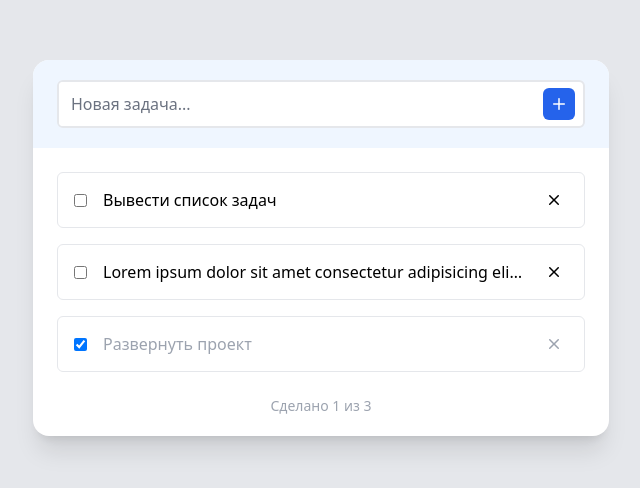
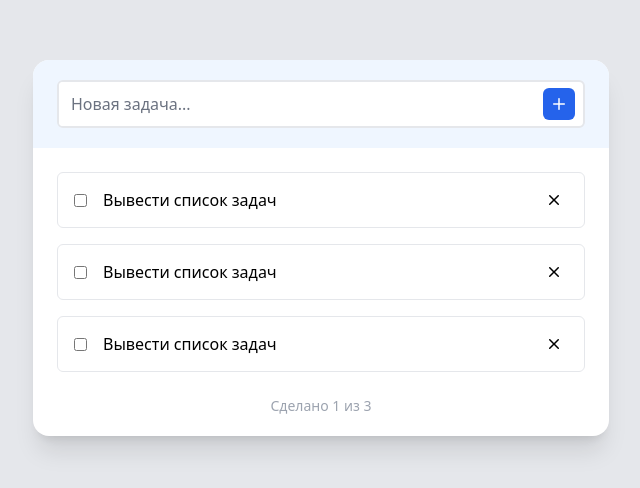
Before and after one commit to gldkru/React-todo, a React (Vite) app: page / in a window 1280 px wide. Shown: the part 152-640 px from the top of the page, without its empty margins (319-959 px from the left). Built offline with nearby package versions, Linux system fonts and the light colour scheme.

Commit message:
feat(components): Todo - Single Responsibility

```diff
--- a/src/components/Todo/Todo.jsx
+++ b/src/components/Todo/Todo.jsx
@@ -1,69 +1,19 @@
-import { Button } from '../ui/Button'
-import { PlusIcon } from '../ui/icons/Plus'
-import { RemoveIcon } from '../ui/icons/Remove'
+import { List, Task, Counter, Content, Header, Footer, AddForm } from './components'
 
 export const Todo = () => {
   return (
-    <div className='m-auto w-full max-w-xl overflow-hidden rounded-2xl bg-white shadow-xl'>
-      {/* Header */}
-      <div className='bg-blue-50 px-6 py-5'>
-        {/* Task add form */}
-        <form action='#' className='flex h-12 w-full items-center overflow-hidden rounded-md border-2 bg-white pr-2'>
-          <input
-            type='text'
-            className='h-full grow px-3 placeholder:text-gray-500 focus:outline-none'
-            placeholder='Новая задача...'
-          />
-          <Button className='bg-blue-600 text-white hover:bg-blue-500'>
-            <PlusIcon />
-          </Button>
-        </form>
-      </div>
-      {/* Content (TaskList) */}
-      <div className='space-y-4 p-6'>
-        {/* Task */}
-        {/* label for checkbox click scope */}
-        <label className='flex h-14 items-center space-x-4 rounded-md border p-4'>
-          {/* Task checkbox */}
-          <input type='checkbox' className='shrink-0' />
-          {/* Task name */}
-          <div className='grow truncate'>Вывести список задач</div>
-          {/* Task remove */}
-          <Button size='small' className='shrink-0 hover:bg-red-600 hover:text-white'>
-            <RemoveIcon />
-          </Button>
-        </label>
-
-        {/* Task with long text */}
-        <label className='flex h-14 items-center space-x-4 rounded-md border p-4'>
-          {/* Task checkbox */}
-          <input type='checkbox' className='shrink-0' />
-          {/* Task name */}
-          <div className='grow truncate'>
-            Lorem ipsum dolor sit amet consectetur adipisicing elit. Quos iure temporibus blanditiis et adipisci, iusto
-            ipsam cum unde repellendus saepe itaque suscipit eos, corporis possimus consequuntur magnam non eligendi!
-            Voluptas?
-          </div>
-          {/* Task remove */}
-          <Button size='small' className='shrink-0 hover:bg-red-600 hover:text-white'>
-            <RemoveIcon />
-          </Button>
-        </label>
-
-        {/* Completed task */}
-        <label className='flex h-14 items-center space-x-4 rounded-md border p-4 text-gray-400'>
-          {/* Task checkbox */}
-          <input type='checkbox' checked className='shrink-0' />
-          {/* Task name */}
-          <div className='grow truncate'>Развернуть проект</div>
-          {/* Task remove */}
-          <Button size='small' className='shrink-0 hover:bg-red-600 hover:text-white'>
-            <RemoveIcon />
-          </Button>
-        </label>
-      </div>
-      {/* Footer */}
-      <div className='px-6 pb-5 text-center text-sm text-gray-400'>Сделано 1 из 3</div>
-    </div>
+    <Content>
+      <Header>
+        <AddForm />
+      </Header>
+      <List>
+        <Task />
+        <Task />
+        <Task />
+      </List>
+      <Footer>
+        <Counter />
+      </Footer>
+    </Content>
   )
 }
--- /dev/null
+++ b/src/components/Todo/components/AddForm.jsx
@@ -0,0 +1,17 @@
+import { Button } from '../../ui/Button'
+import { PlusIcon } from '../../ui/icons/Plus'
+
+export const AddForm = () => {
+  return (
+    <form action='#' className='flex h-12 w-full items-center overflow-hidden rounded-md border-2 bg-white pr-2'>
+      <input
+        type='text'
+        className='h-full grow px-3 placeholder:text-gray-500 focus:outline-none'
+        placeholder='Новая задача...'
+      />
+      <Button className='bg-blue-600 text-white hover:bg-blue-500'>
+        <PlusIcon />
+      </Button>
+    </form>
+  )
+}
--- /dev/null
+++ b/src/components/Todo/components/Content.jsx
@@ -0,0 +1,4 @@
+export const Content = ({ children }) => {
+  // for future
+  return <div className='m-auto w-full max-w-xl overflow-hidden rounded-2xl bg-white shadow-xl'>{children}</div>
+}
--- /dev/null
+++ b/src/components/Todo/components/Counter.jsx
@@ -0,0 +1,3 @@
+export const Counter = () => {
+  return <div className='text-sm text-gray-400'>Сделано 1 из 3</div>
+}
--- /dev/null
+++ b/src/components/Todo/components/Footer.jsx
@@ -0,0 +1,3 @@
+export const Footer = ({ children }) => {
+  return <div className='px-6 pb-5 text-center '>{children}</div>
+}
--- /dev/null
+++ b/src/components/Todo/components/Header.jsx
@@ -0,0 +1,3 @@
+export const Header = ({ children }) => {
+  return <div className='bg-blue-50 px-6 py-5'>{children}</div>
+}
--- /dev/null
+++ b/src/components/Todo/components/List.jsx
@@ -0,0 +1,3 @@
+export const List = ({ children }) => {
+  return <div className='space-y-4 p-6'>{children}</div>
+}
--- /dev/null
+++ b/src/components/Todo/components/Task.jsx
@@ -0,0 +1,17 @@
+import { Button } from '../../ui/Button'
+import { RemoveIcon } from '../../ui/icons/Remove'
+
+export const Task = () => {
+  return (
+    <label className='flex h-14 items-center space-x-4 rounded-md border p-4'>
+      {/* Task checkbox */}
+      <input type='checkbox' className='shrink-0' />
+      {/* Task name */}
+      <div className='grow truncate'>Вывести список задач</div>
+      {/* Task remove */}
+      <Button size='small' className='shrink-0 hover:bg-red-600 hover:text-white'>
+        <RemoveIcon />
+      </Button>
+    </label>
+  )
+}
--- /dev/null
+++ b/src/components/Todo/components/index.js
@@ -0,0 +1,12 @@
+// layout
+export { Content } from './Content'
+export { Header } from './Header'
+export { Footer } from './Footer'
+
+// action
+export { AddForm } from './AddForm'
+
+// view
+export { Task } from './Task'
+export { List } from './List'
+export { Counter } from './Counter'
```
